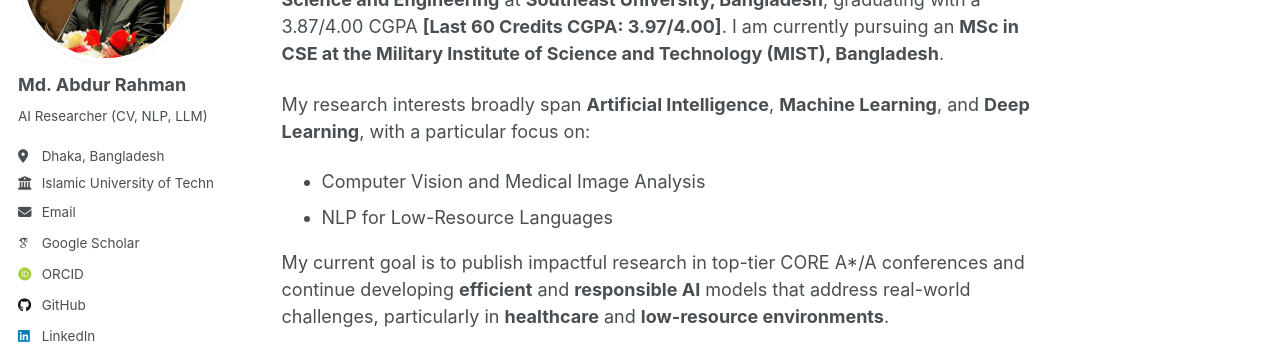
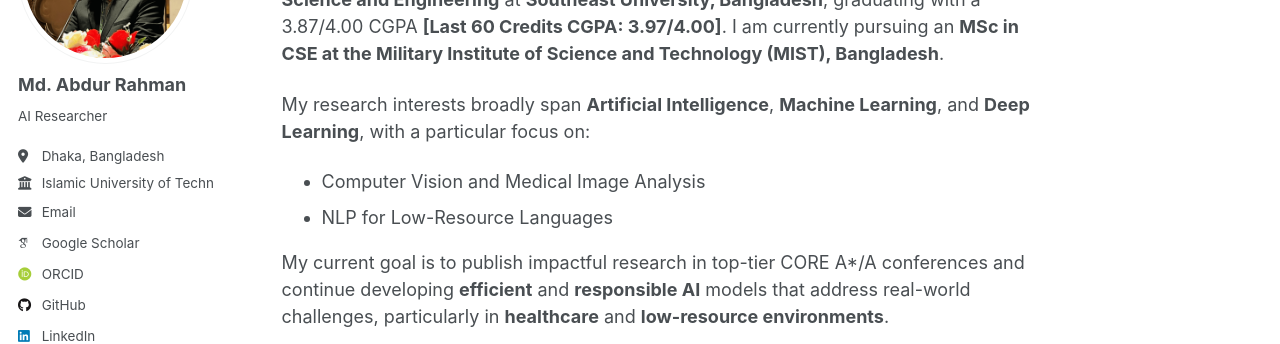
Before and after one commit to borhanitrash/borhanitrash.github.io, a Jekyll site: the page built from _pages/about.md, in a window 1280 px wide. Shown: the part 209-553 px from the top of the page. Built offline with Jekyll 4.4.1, drawn with Linux system fonts in a browser that asks for light colours; some web fonts are replaced; a script that is not in the unit is left out.

Commit message:
Shorten bio in configuration file

```diff
--- a/_config.yml
+++ b/_config.yml
@@ -26,7 +26,7 @@ author:
   avatar           : "rahman.png"
   name             : "Md. Abdur Rahman"
   pronouns         : # example: "she/her"
-  bio              : "AI Researcher (CV, NLP, LLM)"
+  bio              : "AI Researcher"
   location         : "Dhaka, Bangladesh"
   employer         : "Islamic University of Technology"
   uri              : # URL
```
